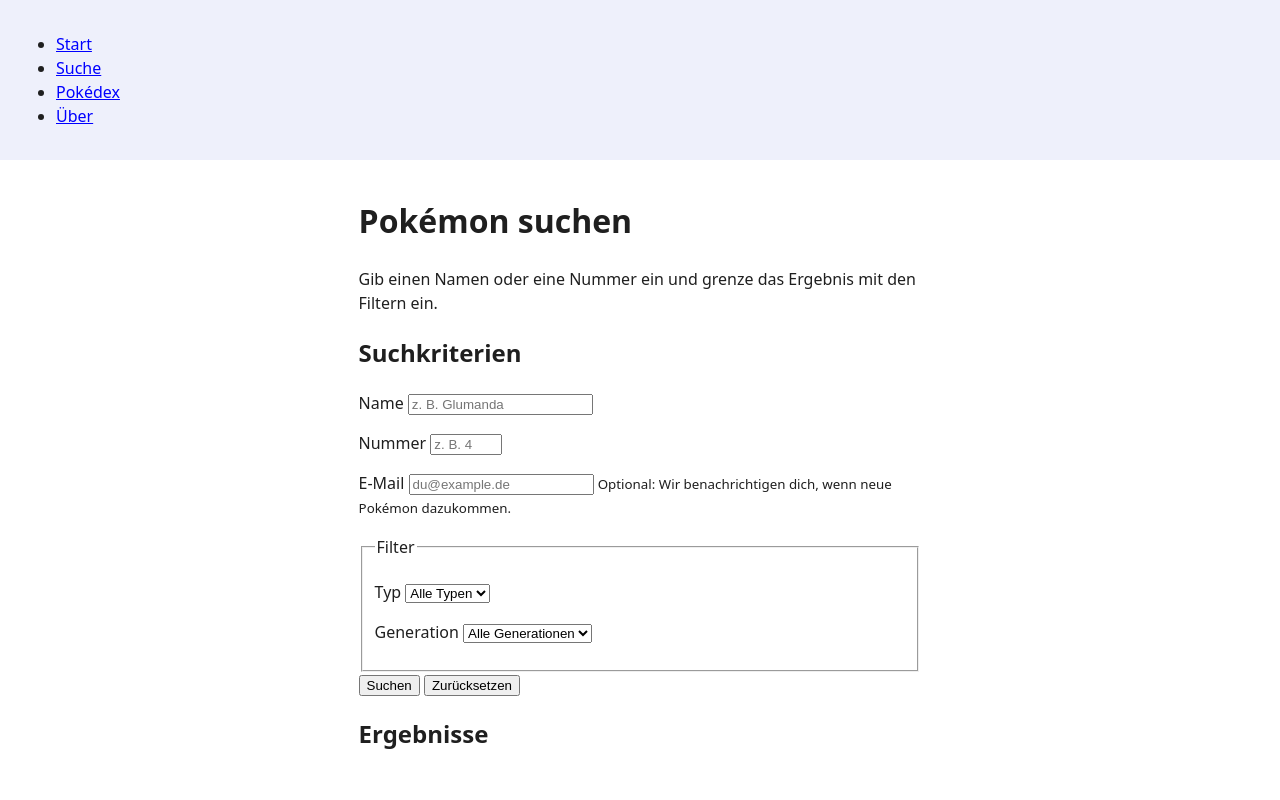
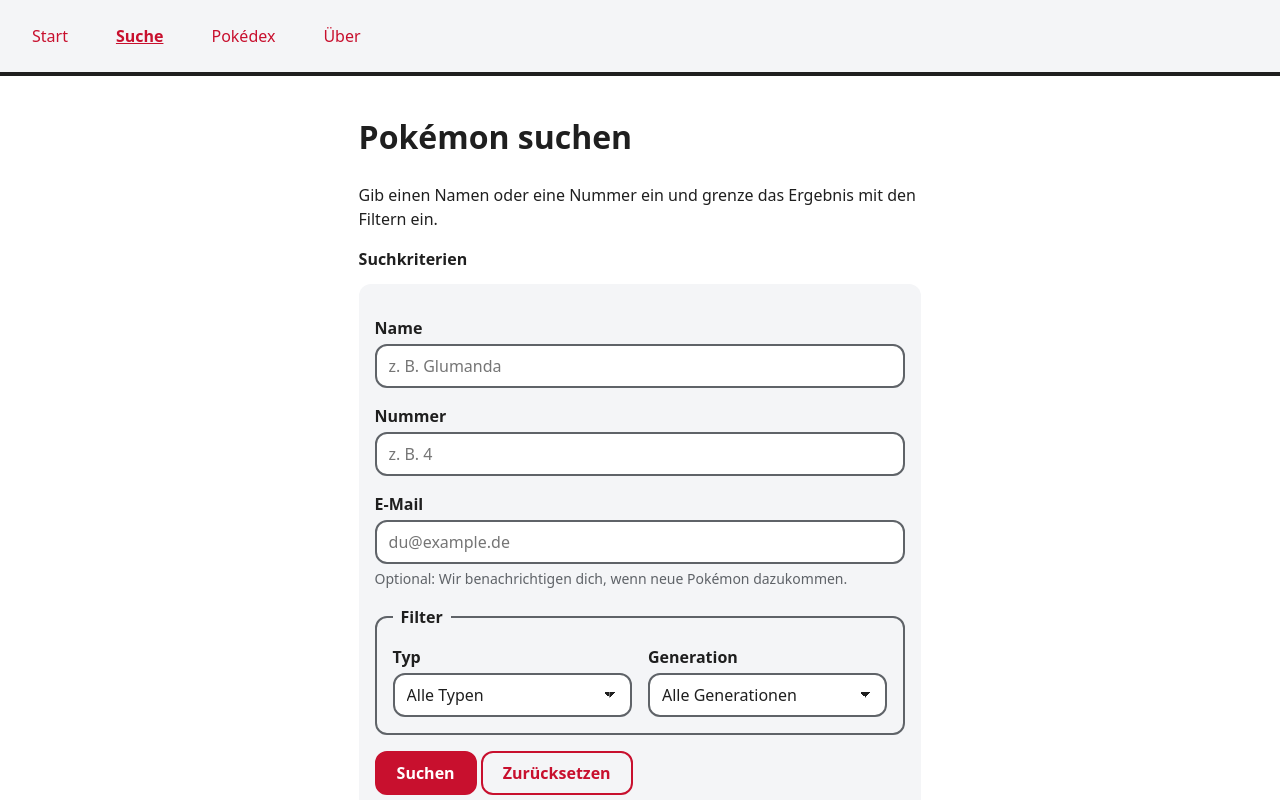
Before and after one commit to julianroedger/webengineering_dhbw, a plain HTML site: page suche.html in a window 1280 px wide. Shown: the top 800 px of the page. Drawn offline with Linux system fonts and the light colour scheme.

Commit message:
Größere Überarbeitung der css-Datei, sodass es mehr zum Thema des Pokedex passt (Farben, Anordnung der Elemente beim Suchfeld und Dark-Theme)

```diff
--- a/style.css
+++ b/style.css
@@ -1,41 +1,229 @@
-/* Alles an einer Stelle einstellbar – ab Termin 3 füllt ihr das hier aus. */
+/* Variablen */
 :root {
   --bg: #ffffff;
   --text: #1f1f1f;
-  --akzent: #0000ff;
-  --flaeche: #eef0fb;
+  --text-leise: #5f6368;
+  --flaeche: #f4f5f7;
+  --akzent: #c8102e;
   --radius: 12px;
   --abstand: 1rem;
+
+  --schrift-klein: 0.875rem;
+  --schrift-normal: 1rem;
+  --schrift-gross: 2rem;
 }
 
+@media (prefers-color-scheme: dark) {
+  :root {
+    --bg: #1b1d24;
+    --text: #f2f2f2;
+    --text-leise: #a8adb7;
+    --flaeche: #262a33;
+    --akzent: #ff5c6c;
+  }
+}
+
+/* Allgemein */
 * { box-sizing: border-box; }
 
 body {
   margin: 0;
   font-family: system-ui, "Segoe UI", sans-serif;
-  font-size: 1rem;
+  font-size: var(--schrift-normal);
   line-height: 1.5;
   color: var(--text);
   background: var(--bg);
 }
 
+h1 { font-size: var(--schrift-gross); }
+h2, h3 { font-size: var(--schrift-normal); }
+
+a { color: var(--akzent); }
+
+img {
+  max-width: 100%;
+  height: auto;
+}
+
+small {
+  display: block;
+  margin-top: 0.25rem;
+  color: var(--text-leise);
+  font-size: var(--schrift-klein);
+}
+
+:focus-visible {
+  outline: 3px solid var(--akzent);
+  outline-offset: 3px;
+}
+
+/* Header */
+header {
+  position: sticky;
+  top: 0;
+  z-index: 10;
+  background: var(--bg);
+  border-bottom: 4px solid var(--text);
+}
+
+/* Navigation */
+nav {
+  padding: var(--abstand);
+  background: var(--flaeche);
+}
+
+nav ul {
+  list-style: none;
+  margin: 0;
+  padding: 0;
+  display: flex;
+  flex-wrap: wrap;
+  gap: var(--abstand);
+}
+
+nav a {
+  display: block;
+  padding: 0.5rem var(--abstand);
+  border-radius: var(--radius);
+  text-decoration: none;
+}
+
+nav a:hover {
+  background: var(--akzent);
+  color: var(--bg);
+}
+
+nav a[aria-current="page"] {
+  font-weight: bold;
+  text-decoration: underline;
+}
+
+/* Main */
 main {
   max-width: 65ch;
   margin-inline: auto;
   padding: var(--abstand);
 }
 
-nav {
-  display: flex;
-  gap: var(--abstand);
-  padding: var(--abstand);
-  background: var(--flaeche);
+/* Pokemon-Karten */
+#pokemon-liste,
+#ergebnisse {
+  list-style: none;
+  margin: 0;
+  padding: 0;
 }
 
-a { color: var(--akzent); }
+article,
+form {
+  background: var(--flaeche);
+  padding: var(--abstand);
+  border-radius: var(--radius);
+}
 
+article {
+  position: relative;
+  margin-bottom: var(--abstand);
+}
+
+figcaption {
+  position: absolute;
+  top: var(--abstand);
+  right: var(--abstand);
+  background: var(--akzent);
+  color: var(--bg);
+  padding: 0.2rem 0.5rem;
+  border-radius: var(--radius);
+  font-size: var(--schrift-klein);
+  font-family: ui-monospace, monospace;
+}
+
+/* Formular */
+label {
+  display: block;
+  font-weight: bold;
+  margin-bottom: 0.25rem;
+}
+
+input,
+select,
+button {
+  font: inherit;
+}
+
+input,
+select {
+  width: 100%;
+  padding: 0.5rem 0.75rem;
+  border: 2px solid var(--text-leise);
+  border-radius: var(--radius);
+  background: var(--bg);
+  color: var(--text);
+}
+
+input:focus-visible,
+select:focus-visible {
+  outline-offset: 2px;
+  border-color: var(--akzent);
+}
+
+select {
+  appearance: none;
+  padding-right: 2.5rem;
+  background-image:
+    linear-gradient(45deg, transparent 50%, var(--text) 50%),
+    linear-gradient(135deg, var(--text) 50%, transparent 50%);
+  background-position:
+    calc(100% - 1.25rem) 50%,
+    calc(100% - 0.9rem) 50%;
+  background-size: 0.35rem 0.35rem;
+  background-repeat: no-repeat;
+}
+
+fieldset {
+  border: 2px solid var(--text-leise);
+  border-radius: var(--radius);
+  padding: var(--abstand);
+  margin: 0 0 var(--abstand);
+  display: flex;
+  flex-wrap: wrap;
+  gap: var(--abstand);
+}
+
+legend {
+  font-weight: bold;
+  padding-inline: 0.5rem;
+}
+
+fieldset p {
+  flex: 1 1 12rem;
+  margin: 0;
+}
+
+button {
+  padding: 0.5rem 1.25rem;
+  border-radius: var(--radius);
+  border: 2px solid var(--akzent);
+  cursor: pointer;
+  font-weight: bold;
+}
+
+button[type="submit"] {
+  background: var(--akzent);
+  color: var(--bg);
+}
+
+button[type="reset"] {
+  background: transparent;
+  color: var(--akzent);
+}
+
+button:hover {
+  opacity: 0.85;
+}
+
+/* Footer */
 footer {
   padding: var(--abstand);
-  font-size: .875rem;
-  color: #555;
+  font-size: var(--schrift-klein);
+  color: var(--text-leise);
 }
```
